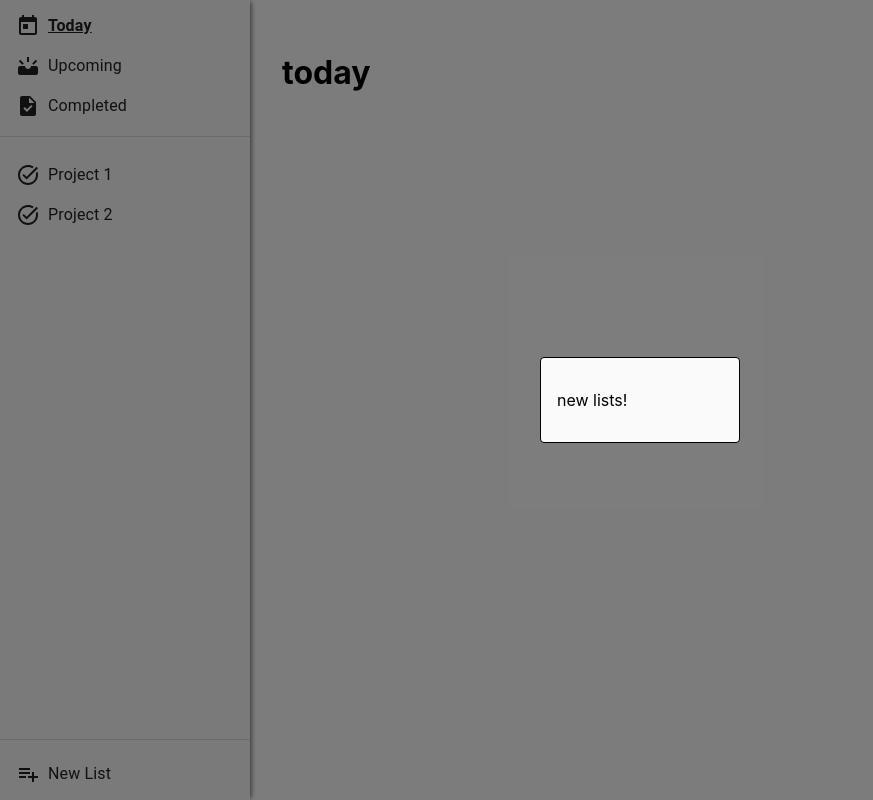
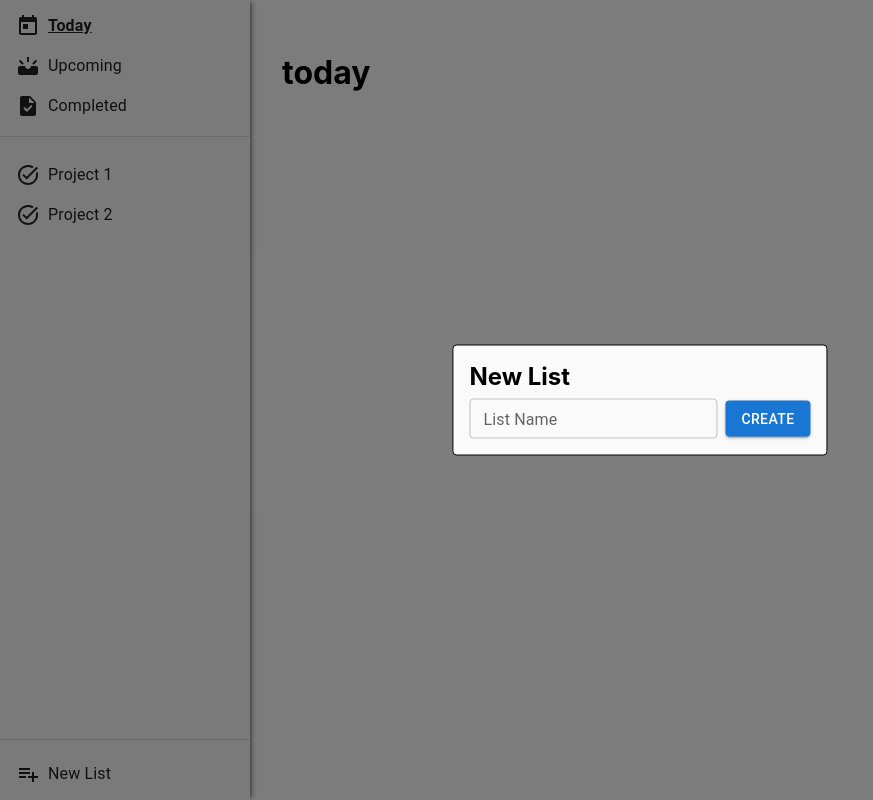
Before and after one commit to MitchStark10/venom-electron, a React (Create React App) app: page / in a window 1280 px wide. Both pictures are taken after a click on the item "New List". Shown: the whole page, without its empty margins (0-873 px from the left). Built offline with nearby package versions, Linux system fonts and the light colour scheme.

Commit message:
new list modal ready for functional integration

```diff
--- a/src/Layout/Modal/CoreModal.tsx
+++ b/src/Layout/Modal/CoreModal.tsx
@@ -6,7 +6,7 @@ import { setIsModalOpen } from "../../store/slices/modalSlice";
 const ModalBox = styled(Box)(({ theme }) => ({
   backgroundColor:
     theme.palette.mode === "dark"
-      ? theme.palette.grey[500]
+      ? theme.palette.grey[800]
       : theme.palette.grey[50],
   display: "flex",
   flexDirection: "row",
--- /dev/null
+++ b/src/Layout/Modal/ModalTitle.tsx
@@ -0,0 +1,8 @@
+import { styled } from "@mui/material";
+
+export const ModalTitle = styled("h2")(({ theme }) => ({
+  color: theme.palette.mode === "dark" ? "white" : "black",
+  fontSize: "1.5rem",
+  fontWeight: "bold",
+  margin: `0 0 ${theme.spacing(4)} 0`,
+}));
--- a/src/Layout/Modal/NewListModal.tsx
+++ b/src/Layout/Modal/NewListModal.tsx
@@ -1,3 +1,15 @@
+import { Button, TextField } from "@mui/material";
+import { VerticalAlignmentContainer } from "../../components/VerticalAlignmentContainer";
+import { ModalTitle } from "./ModalTitle";
+
 export const NewListModal = () => {
-  return <p>new lists!</p>;
+  return (
+    <div>
+      <ModalTitle>New List</ModalTitle>
+      <VerticalAlignmentContainer>
+        <TextField label="List Name" size="small" />
+        <Button variant="contained">Create</Button>
+      </VerticalAlignmentContainer>
+    </div>
+  );
 };
--- /dev/null
+++ b/src/components/VerticalAlignmentContainer.tsx
@@ -0,0 +1,9 @@
+import { styled } from "@mui/material";
+
+export const VerticalAlignmentContainer = styled("div")(({ theme }) => ({
+  display: "flex",
+  flexDirection: "row",
+  justifyContent: "center",
+  alignItems: "center",
+  gap: theme.spacing(4),
+}));
--- a/src/muiTheme.ts
+++ b/src/muiTheme.ts
@@ -4,30 +4,6 @@ export const createMuiTheme = (mode: "light" | "dark") =>
   createTheme({
     palette: {
       mode: mode,
-      primary: {
-        light: "#757ce8",
-        main: "#3f50b5",
-        dark: "#002884",
-        contrastText: "#fff",
-      },
-      secondary: {
-        light: "#ff7961",
-        main: "#f44336",
-        dark: "#ba000d",
-        contrastText: "#000",
-      },
-      grey: {
-        50: "#fafafa",
-        100: "#f5f5f5",
-        200: "#eeeeee",
-        300: "#e0e0e0",
-        400: "#bdbdbd",
-        500: "#9e9e9e",
-        600: "#757575",
-        700: "#616161",
-        800: "#424242",
-        900: "#212121",
-      },
     },
     spacing: 2,
   });
```
